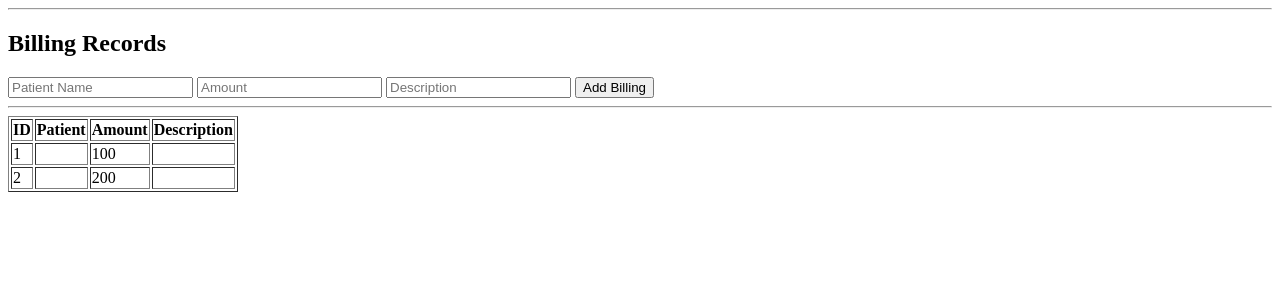
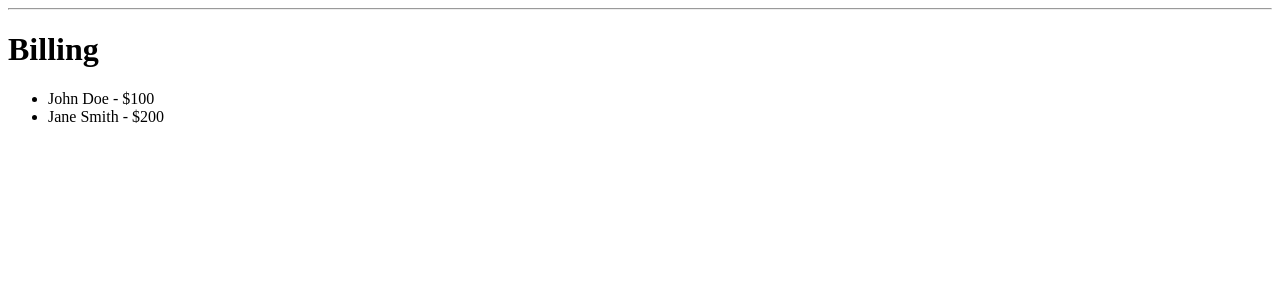
Before and after one commit to onesmuson/Patient-Data-Management-System-PDMS-, a Flask app: page /billing in a window 1280 px wide. Shown: the part 26-326 px from the top of the page. Run offline with Flask 3, Linux system fonts and the light colour scheme; a user stored in the database is signed in.

Commit message:
Update Billing.html

```diff
--- a/templates/Billing.html
+++ b/templates/Billing.html
@@ -1,28 +1,10 @@
-{% extends 'base.html' %}
-{% block title %}Billing{% endblock %}
+{% extends "base.html" %}
+
 {% block content %}
-<h2>Billing Records</h2>
-<form method="POST">
-    <input type="text" name="patient_name" placeholder="Patient Name" required>
-    <input type="number" step="0.01" name="amount" placeholder="Amount" required>
-    <input type="text" name="description" placeholder="Description">
-    <button type="submit">Add Billing</button>
-</form>
-<hr>
-<table border="1">
-    <tr>
-        <th>ID</th>
-        <th>Patient</th>
-        <th>Amount</th>
-        <th>Description</th>
-    </tr>
+<h1>Billing</h1>
+<ul>
     {% for bill in bills %}
-    <tr>
-        <td>{{ bill.id }}</td>
-        <td>{{ bill.patient_name }}</td>
-        <td>{{ bill.amount }}</td>
-        <td>{{ bill.description }}</td>
-    </tr>
+        <li>{{ bill.name }} - ${{ bill.amount }}</li>
     {% endfor %}
-</table>
+</ul>
 {% endblock %}
```
